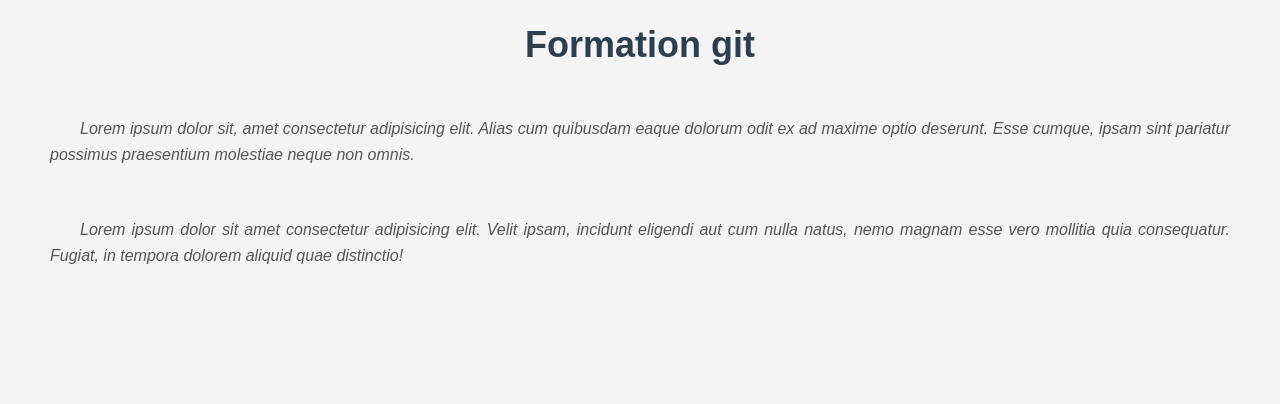
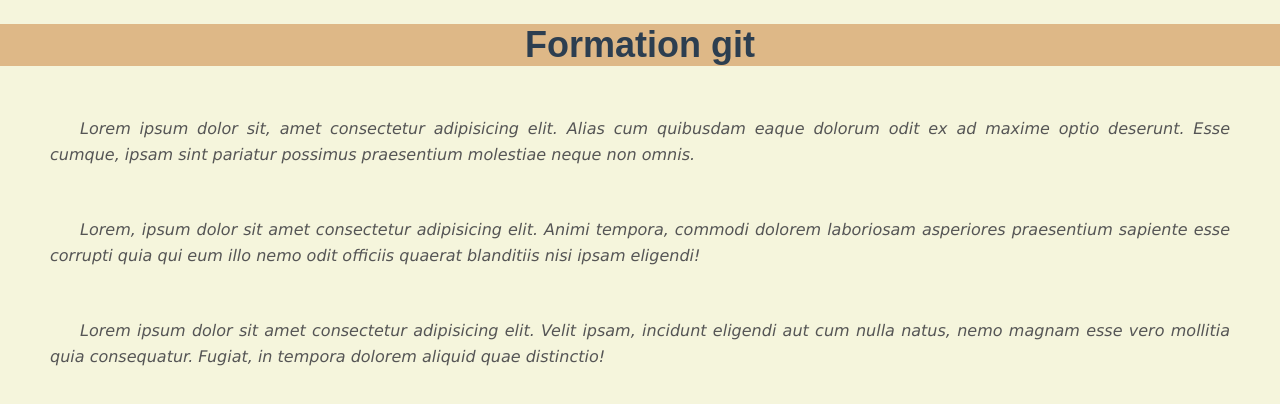
Before and after one commit to ayabaghbagh/new_sitegit, a plain HTML site: page index.html in a window 1280 px wide. Drawn offline with Linux system fonts and the light colour scheme.

Commit message:
nveau insert

```diff
--- a/index.css
+++ b/index.css
@@ -1,7 +1,7 @@
 /* قاعدة عامة لجميع عناصر الصفحة */
 body {
     font-family: Arial, sans-serif;  /* تحديد نوع الخط */
-    background-color: #f4f4f4;      /* لون خلفية الصفحة */
+    background-color: beige;      /* لون خلفية الصفحة */
     color: #333;                    /* اللون الأساسي للنص */
     margin: 0;
     padding: 0;
@@ -23,7 +23,8 @@ h1 {
     font-size: 36px;                /* حجم الخط */
     color: #2c3e50;                 /* لون العنوان */
     text-align: center;             /* محاذاة النص إلى المنتصف */
-    margin-bottom: 20px;            /* مسافة تحت العنوان */
+    margin-bottom: 20px;
+    background-color: burlywood;           /* مسافة تحت العنوان */
 }
 
 /* تنسيق الفقرة p */
@@ -34,5 +35,6 @@ p {
     text-align: justify;            /* توزيع النص ليملأ المساحة */
     text-indent: 30px;
     margin: 50px 50px 50px 50px;
-    font-style: oblique;            /* المسافة الأولى للنص */
+    font-style: oblique;
+    font-family: Verdana, Geneva, Tahoma, sans-serif;          /* المسافة الأولى للنص */
 }
--- a/index.html
+++ b/index.html
@@ -12,6 +12,7 @@
         Lorem ipsum dolor sit, amet consectetur adipisicing elit. Alias cum quibusdam eaque dolorum odit ex
         ad maxime optio deserunt. Esse cumque, ipsam sint pariatur possimus praesentium molestiae neque non omnis.
     </p>
+    <p>Lorem, ipsum dolor sit amet consectetur adipisicing elit. Animi tempora, commodi dolorem laboriosam asperiores praesentium sapiente esse corrupti quia qui eum illo nemo odit officiis quaerat blanditiis nisi ipsam eligendi!</p>
     <p class="p1">Lorem ipsum dolor sit amet consectetur adipisicing elit. Velit ipsam, incidunt eligendi aut cum nulla natus, nemo magnam esse vero mollitia quia consequatur. Fugiat, in tempora dolorem aliquid quae distinctio!</p>
 </body>
 </html>
```
Also changed, not shown: note.html (added, +1 -0 lines), nota.txt (deleted), note2.txt (added).
